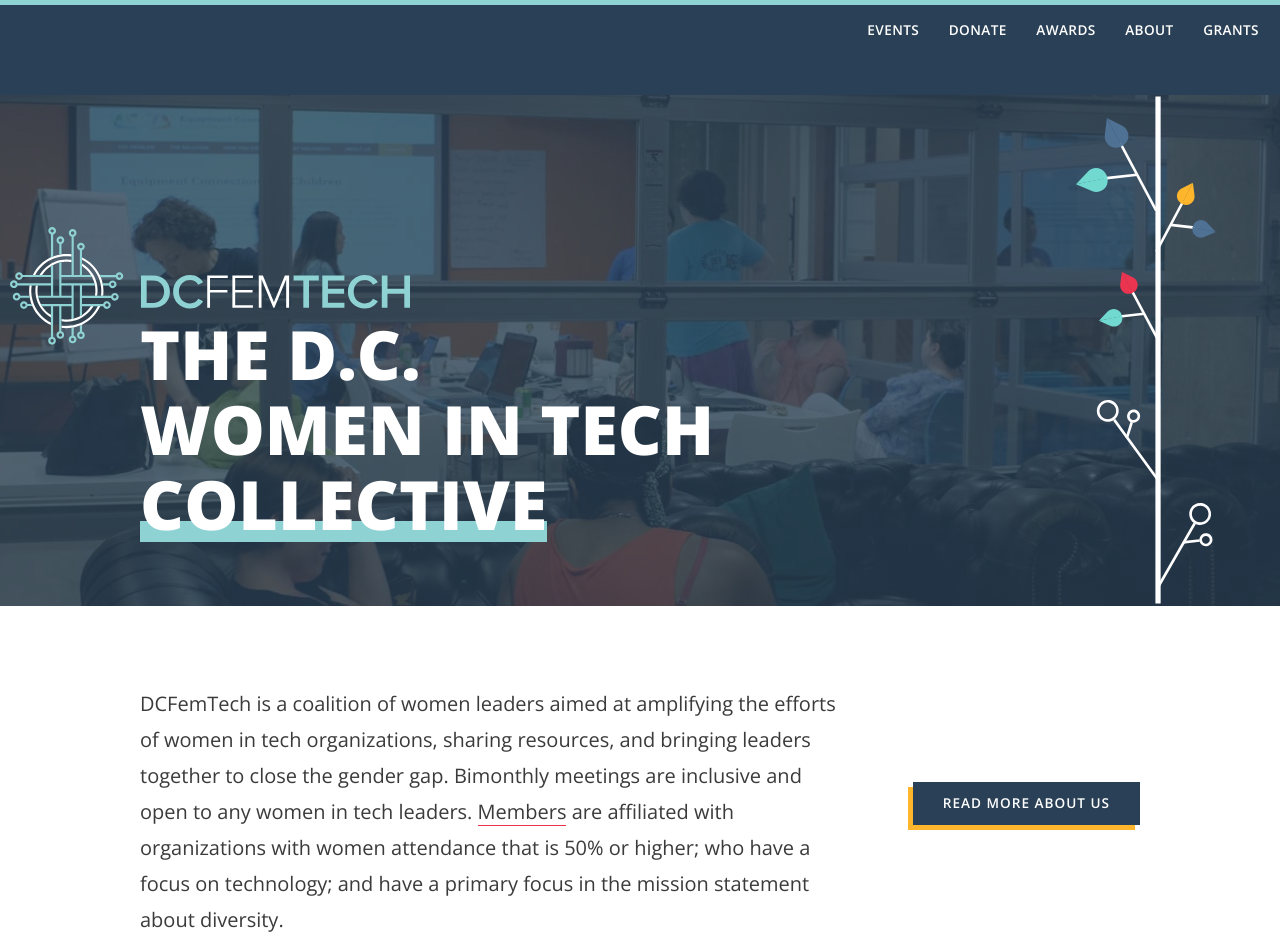
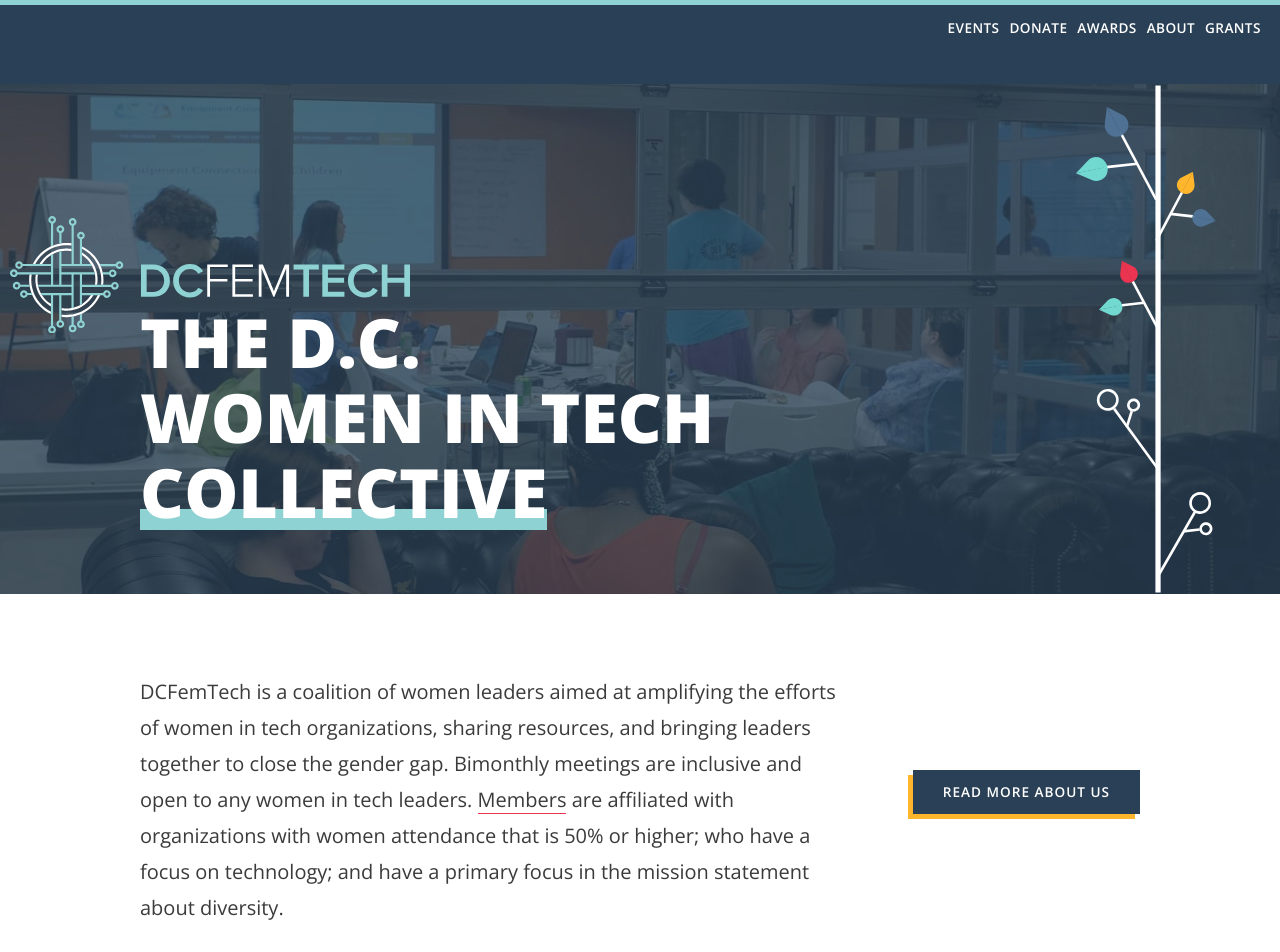
Before and after one commit to dcfemtech/dcfemtech.github.io, a Jekyll site: the page built from index.html, in a window 1280 px wide. Shown: the top 952 px of the page. Built offline with Jekyll 4.4.1, drawn with Linux system fonts in a browser that asks for light colours; comment, search, counter and statistics services are not loaded.

Commit message:
Fix header links

```diff
--- a/_sass/modules/_m-header.scss
+++ b/_sass/modules/_m-header.scss
@@ -5,6 +5,7 @@
   font-size: .8em;
   position: relative;
   z-index: 1;
+
   .l-wrapper-large {
     @media(min-width: $break-medium) {
       @include flexbox;
@@ -45,10 +46,13 @@
     display: block;
     text-align: right;
     font-weight: 600;
+
     li {
       display: inline-block;
-      padding: 5px;
+      padding: .2rem;
+      margin: 0;
     }
+
     @media(max-width: $break-medium) {
       margin-top: 10px;
       text-align: center;
```
